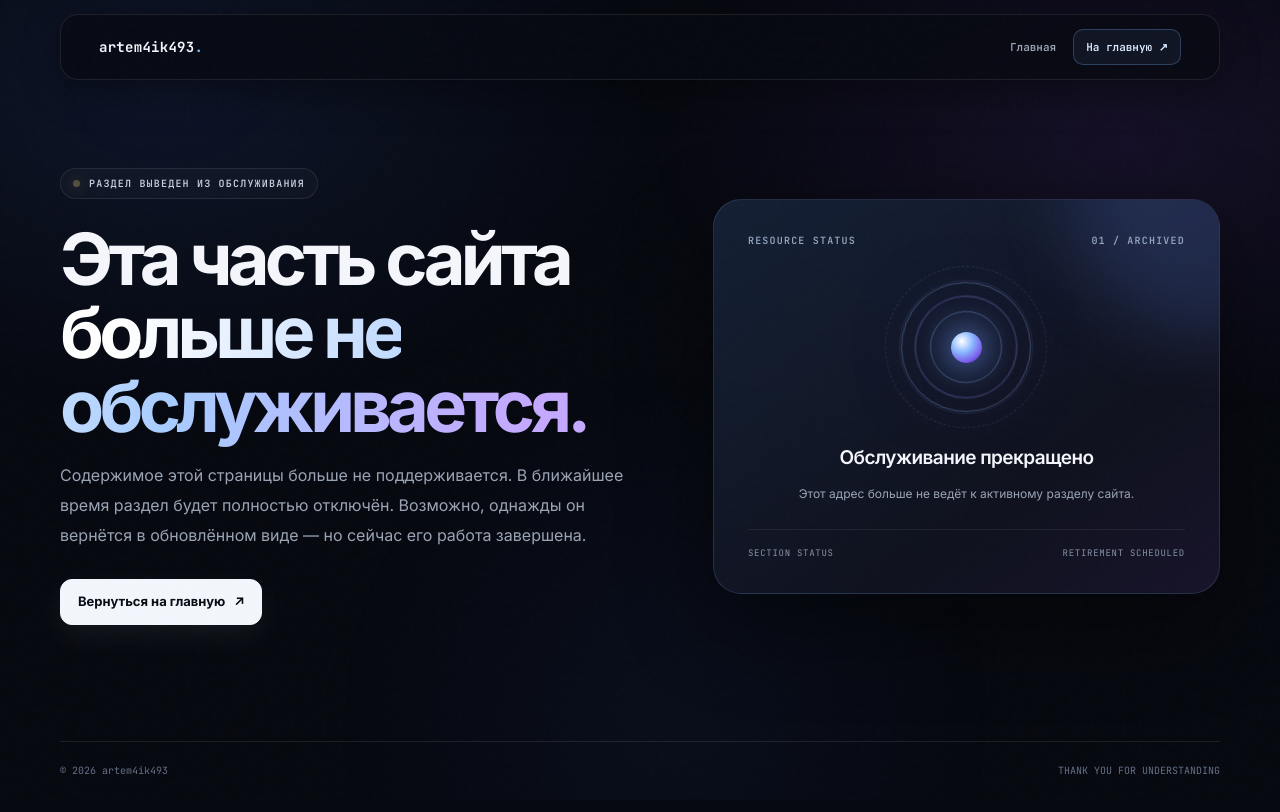
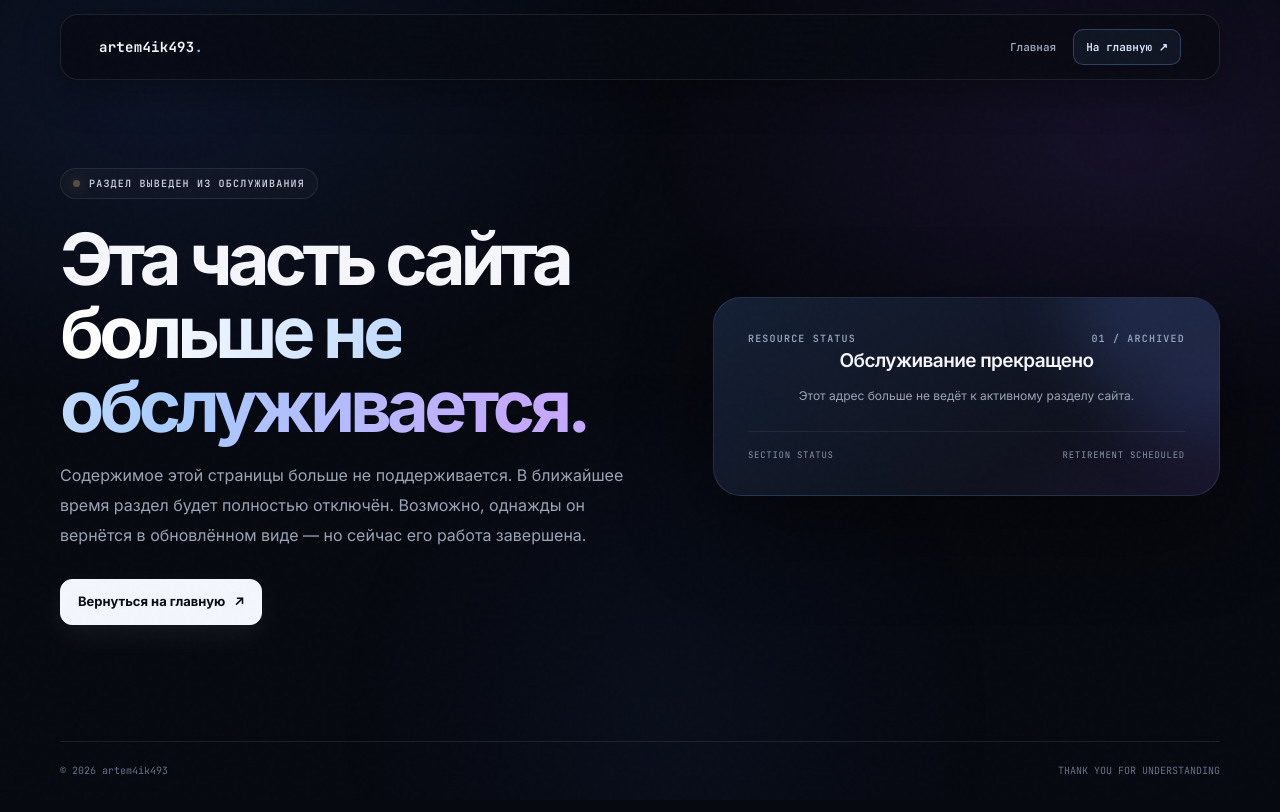
Before and after one commit to Artem4ik493/main-site, a plain HTML site: page 404.html in a window 1280 px wide. Drawn offline with Linux system fonts and the light colour scheme.

Commit message:
Remove orb and orbit graphics from 404 page

```diff
--- a/404.html
+++ b/404.html
@@ -28,17 +28,17 @@ h1{font-size:clamp(43px,6vw,72px);line-height:1.02;letter-spacing:-.065em;margin
 .status-card{position:relative;padding:clamp(23px,3vw,34px);border:1px solid #9abfff26;border-radius:28px;background:linear-gradient(145deg,#17243bdb,#111421d9 68%,#1b1630d9);box-shadow:0 30px 90px #0007;overflow:hidden}
 .status-card:before{content:"";position:absolute;width:300px;height:300px;right:-150px;top:-160px;border-radius:50%;background:#6b8dff2b;filter:blur(35px)}
 .card-top{position:relative;display:flex;justify-content:space-between;gap:15px;color:#94a4bd;font:600 10px var(--mono);letter-spacing:.12em;text-transform:uppercase}
-.status-mark{position:relative;width:130px;height:130px;margin:35px auto 30px;display:grid;place-items:center}
-.orbit{position:absolute;inset:0;border:1px solid #8bb9ff55;border-radius:50%;animation:orbit 18s linear infinite}.orbit:before,.orbit:after{content:"";position:absolute;inset:13px;border:1px solid #b18cff45;border-radius:50%}.orbit:after{inset:28px;border-color:#8bb9ff55}.orbit.second{inset:-16px;border-style:dashed;opacity:.45;animation-direction:reverse;animation-duration:27s}
-.core{width:31px;height:31px;border-radius:50%;background:radial-gradient(circle at 35% 30%,#fff,#8ab8ff 38%,#7958e9 72%,transparent);box-shadow:0 0 35px #719fff,0 0 95px #8b5bff88}
+
+.orbit:after{inset:28px;border-color:#8bb9ff55}
+
 .card-caption{position:relative;text-align:center;font-size:19px;font-weight:600;letter-spacing:-.03em}.card-detail{position:relative;margin-top:10px;text-align:center;color:var(--muted);font-size:12px;line-height:1.7}
 .card-bottom{position:relative;margin-top:25px;padding-top:17px;border-top:1px solid #ffffff12;display:flex;justify-content:space-between;gap:10px;color:#8793a8;font:9px var(--mono);letter-spacing:.08em;text-transform:uppercase}
 footer{padding:28px 0 35px;color:#657187;font:10px var(--mono)}.footer-row{display:flex;justify-content:space-between;gap:20px;padding-top:22px;border-top:1px solid var(--line)}
 .reveal{opacity:0;transform:translateY(22px);animation:appear .85s var(--ease) .08s forwards}
 .card-reveal{opacity:0;transform:translateY(22px);animation:appear .9s var(--ease) .2s forwards}
-@keyframes appear{to{opacity:1;transform:none}}@keyframes pulse{50%{opacity:.35}}@keyframes orbit{to{transform:rotate(360deg)}}@keyframes breathe{50%{transform:scale(.82);opacity:.72;box-shadow:0 0 22px #719fff,0 0 65px #8b5bff66}}
+@keyframes appear{to{opacity:1;transform:none}}@keyframes pulse{50%{opacity:.35}}}}
 @media(max-width:800px){main{padding:75px 0}.layout{grid-template-columns:1fr;gap:35px}.status-card{max-width:570px}.links a:not(.nav-cta){display:none}}
-@media(max-width:560px){.container{width:calc(100% - 28px)}header{margin-top:10px}.nav{min-height:58px}.links .nav-cta{font-size:9px;padding:9px}.layout{gap:28px}h1{font-size:clamp(40px,12vw,57px)}.description{font-size:14px}.status-card{padding:22px;border-radius:22px}.status-mark{width:110px;height:110px;margin:27px auto}.orbit.second{inset:-12px}.footer-row{flex-direction:column;gap:9px}}
+@media(max-width:560px){.container{width:calc(100% - 28px)}header{margin-top:10px}.nav{min-height:58px}.links .nav-cta{font-size:9px;padding:9px}.layout{gap:28px}h1{font-size:clamp(40px,12vw,57px)}.description{font-size:14px}.status-card{padding:22px;border-radius:22px}.footer-row{flex-direction:column;gap:9px}}
 @media(prefers-reduced-motion:reduce){*,*:before,*:after{animation:none!important;transition:none!important}.reveal,.card-reveal{opacity:1;transform:none}}
 </style></head>
 <body>
@@ -51,7 +51,7 @@ footer{padding:28px 0 35px;color:#657187;font:10px var(--mono)}.footer-row{displ
 <div class="actions"><a class="btn btn-primary" href="/">Вернуться на главную <span>↗</span></a></div>
 </section>
 <aside class="status-card card-reveal"><div class="card-top"><span>Resource status</span><span>01 / Archived</span></div>
-<div class="status-mark" aria-hidden="true"><div class="orbit"></div><div class="orbit second"></div><div class="core"></div></div>
+
 <div class="card-caption">Обслуживание прекращено</div><div class="card-detail">Этот адрес больше не ведёт к активному разделу сайта.</div>
 <div class="card-bottom"><span>SECTION STATUS</span><span>RETIREMENT SCHEDULED</span></div></aside>
 </div></main>
```
